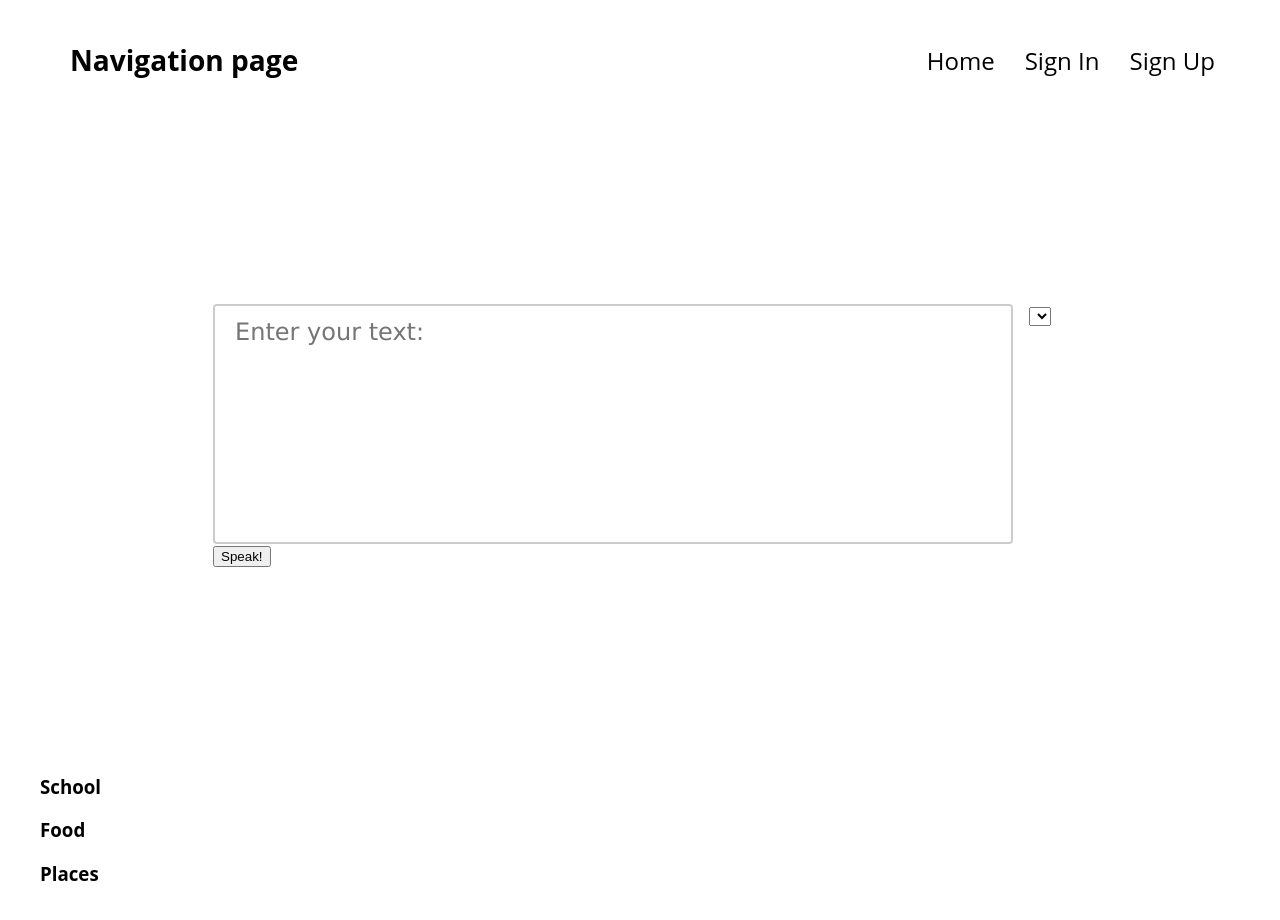
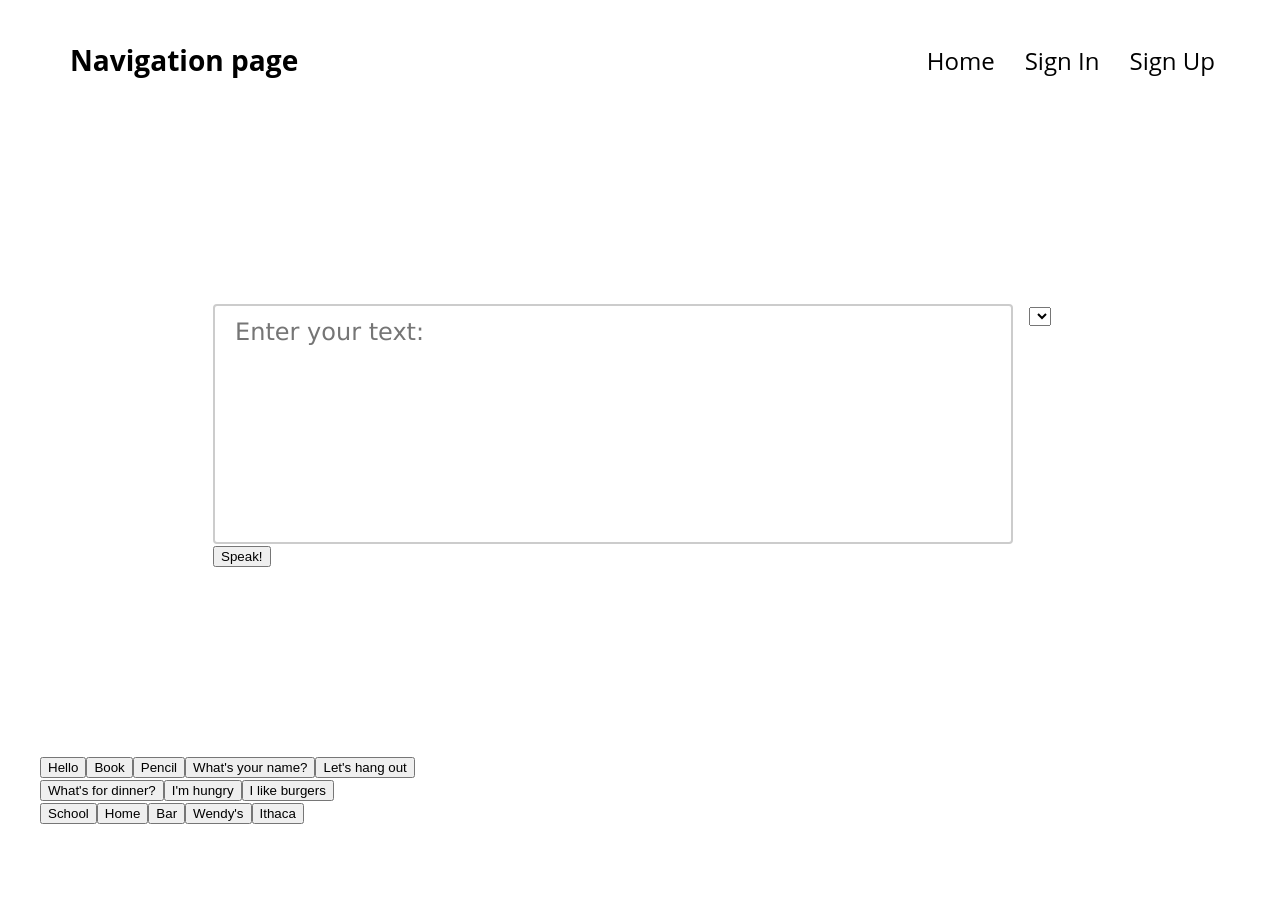
Before and after one commit to ikromshi/voiceful, a React (Create React App) app in the folder frontend/: page / in a window 1280 px wide. Shown: the top 920 px of the page. After the commit the page ends 844 px from the top, so only its background shows below. Built offline with nearby package versions, Linux system fonts and the light colour scheme.

Commit message:
button & buttons-preview components added and are reactive to user login

```diff
--- a/frontend/src/App.tsx
+++ b/frontend/src/App.tsx
@@ -2,7 +2,6 @@ import Index from './routes/index';
 import { Route, Routes } from 'react-router-dom';
 import ProfileRoute from './routes/profile/profile.route';
 import Navigation from './routes/navigation/navigation';
-import TextToSpeech from './routes/text-to-speech/text-to-speech';
 import SignIn from './routes/authentication/sign-in';
 import SignUp from './routes/authentication/sign-up';
 import Folders from './components/folders/folder';
@@ -15,11 +14,10 @@ function App() {
         <Routes>
           <Route path="/" element={<Navigation />}>
             <Route index element={<Index />}/>
-            {/* <Route path="text-reader" element={<TextToSpeech />} /> */}
             <Route path="sign-in" element={<SignIn />} />
             <Route path="sign-up" element={<SignUp />} />
             <Route path="profile" element={<ProfileRoute />}/>
-            <Route path="folders" element={<Folders />}/>
+            <Route path="folders/*" element={<Folders />}/>
           </ Route>
         </Routes>
     </div>
--- /dev/null
+++ b/frontend/src/components/button/button.tsx
@@ -0,0 +1,18 @@
+import "./button.css";
+
+const Button = ({buttons}: {buttons: any}) => {
+  console.log(buttons);
+  return (
+    <div className="button">
+      {buttons.map((button: any, idx: any) => {
+        return <button key={idx}>{button.name}</button>
+      })}
+    </div>
+  )
+}
+
+export default Button;
+/**
+ return folder.buttons.map((button: any, idx: number) => <button key={button.id}>{button.name}</button>);
+
+ */
--- /dev/null
+++ b/frontend/src/components/buttons-preview/buttons-preview.tsx
@@ -0,0 +1,17 @@
+import { FolderContext } from "../../contexts/folder.context";
+import { useContext } from "react";
+import "./buttons-preview.css";
+import Button from "../button/button";
+
+const ButtonsPreview = () => {
+  const state = useContext(FolderContext);
+  const folders: any = state.folders;
+
+  return (
+    <div className="buttons-preview">
+      {folders && folders.map((folder: any, idx: number) => <Button key={idx} buttons={folder.buttons}/>)}
+    </div>
+  )
+}
+
+export default ButtonsPreview;
--- a/frontend/src/components/home/home.tsx
+++ b/frontend/src/components/home/home.tsx
@@ -4,7 +4,7 @@ import { Fragment, useContext, useEffect } from "react";
 import TextReader from "../text-reader/text-reader";
 import { UserContext } from "../../contexts/user.context";
 import { FolderContext } from "../../contexts/folder.context";
-import FoldersPreview from "../folders-preview/folders-preview";
+import ButtonsPreview from "../buttons-preview/buttons-preview";
 
 const Home = () => {
   const { currentUser } = useContext(UserContext);
@@ -34,7 +34,7 @@ const Home = () => {
     <Fragment>
       <TextReader />
       {!currentUser &&
-        <FoldersPreview />
+        <ButtonsPreview />
       }
     </Fragment>
   )
```
Also changed, not shown: frontend/src/components/button/button.css (added), frontend/src/components/buttons-preview/buttons-preview.css (added).
